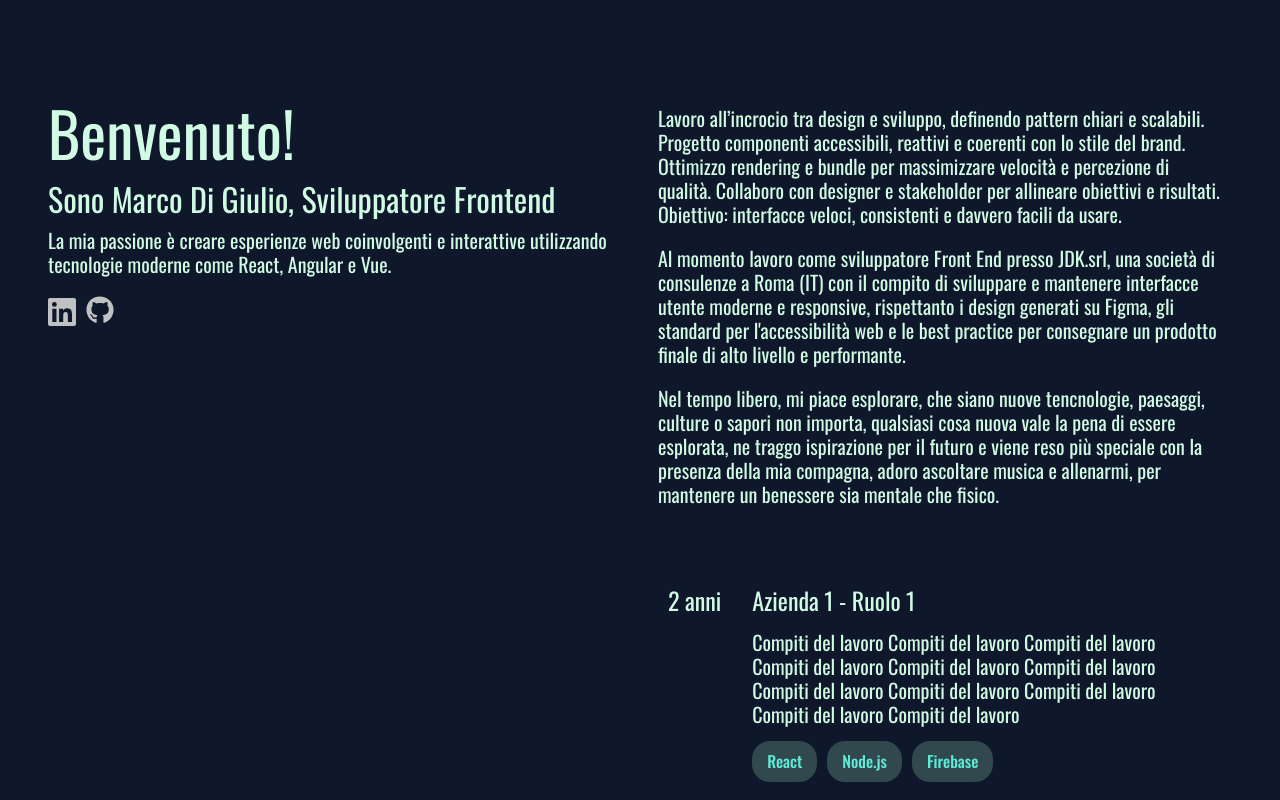
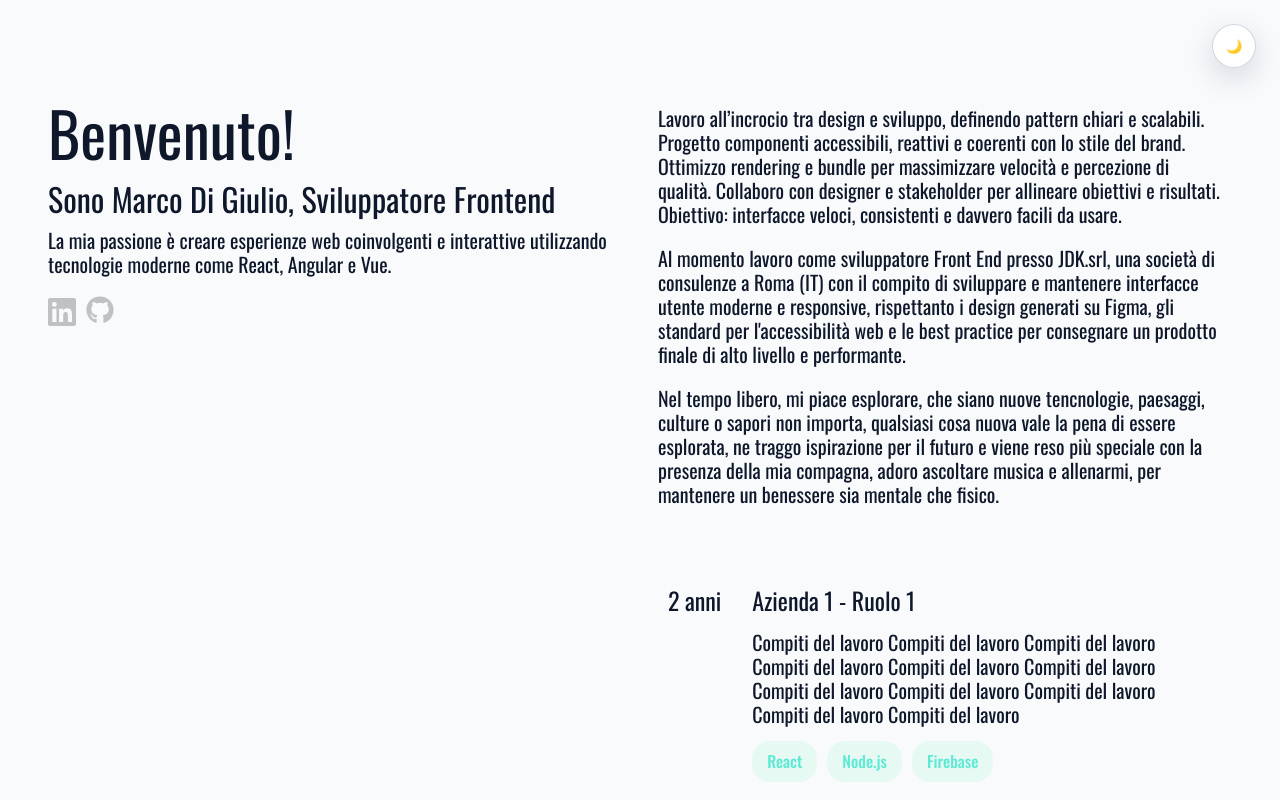
Before and after one commit to mDiGiulio94/Portfolio, a React (Create React App) app: page / in a window 1280 px wide. Shown: the top 800 px of the page. Built offline with nearby package versions, Linux system fonts and the light colour scheme.

Commit message:
Simplify color mode handling

```diff
--- a/src/App.js
+++ b/src/App.js
@@ -7,6 +7,7 @@ import {
 } from "react-router-dom";
 import Loading from "./feature/Loading.js";
 import ScrollTop from "./feature/ScrollTop.js";
+import ColorMode from "./feature/ColorMode.js";
 
 const Home = lazy(() => import("./pages/Home.js"));
 const AllJobs = lazy(() => import("./pages/AllJobs.js"));
@@ -16,11 +17,14 @@ const AllJobs = lazy(() => import("./pages/AllJobs.js"));
 function App() {
     return (
       <Router>
-      <Suspense fallback={
+        <ColorMode />
+        <Suspense
+          fallback={
             <div className="loading-container">
               <Loading />
             </div>
-    }>
+          }
+        >
           <Routes>
             <Route path="/" element={<Home />} />
             <Route path="/projects" element={<AllJobs />} />
--- /dev/null
+++ b/src/feature/ColorMode.js
@@ -0,0 +1,100 @@
+import React from "react";
+import styled from "styled-components";
+
+const STORAGE_KEY = "portfolio-color-mode";
+const isBrowser = typeof window !== "undefined";
+
+/**
+ * Determina il tema iniziale seguendo questo ordine:
+ * 1. preferenza salvata in localStorage
+ * 2. preferenza del sistema operativo
+ * 3. fallback al tema scuro
+ */
+const getInitialMode = () => {
+  if (!isBrowser) {
+    return "dark";
+  }
+
+  const stored = window.localStorage.getItem(STORAGE_KEY);
+  if (stored === "light" || stored === "dark") {
+    return stored;
+  }
+
+  if (window.matchMedia?.("(prefers-color-scheme: light)")?.matches) {
+    return "light";
+  }
+
+  return "dark";
+};
+
+export default function ColorMode() {
+  // Stato principale che contiene il tema attivo ("light" o "dark").
+  const [mode, setMode] = React.useState(getInitialMode);
+
+  React.useEffect(() => {
+    if (!isBrowser) {
+      return;
+    }
+
+    const root = document.documentElement;
+    root.dataset.theme = mode;
+    root.style.colorScheme = mode;
+
+    window.localStorage.setItem(STORAGE_KEY, mode);
+  }, [mode]);
+
+  // Alterna tra i due temi e aggiorna lo stato.
+  const toggleMode = React.useCallback(() => {
+    setMode((current) => (current === "dark" ? "light" : "dark"));
+  }, []);
+
+  const nextLabel = mode === "dark" ? "chiara" : "scura";
+
+  return (
+    <ToggleButton
+      type="button"
+      onClick={toggleMode}
+      aria-pressed={mode === "light"}
+      aria-label={`Attiva la modalità ${nextLabel}`}
+      title={`Passa alla modalità ${nextLabel}`}
+    >
+      <span aria-hidden="true">{mode === "dark" ? "☀️" : "🌙"}</span>
+    </ToggleButton>
+  );
+}
+
+const ToggleButton = styled.button`
+  position: fixed;
+  top: 24px;
+  right: 24px;
+  width: 44px;
+  height: 44px;
+  display: grid;
+  place-items: center;
+  border-radius: 999px;
+  border: 1px solid var(--color-border, #ccc);
+  background-color: var(--color-toggle-bg, rgba(15, 23, 42, 0.75));
+  color: var(--color-toggle-text, inherit);
+  cursor: pointer;
+  transition: transform 0.2s ease, box-shadow 0.2s ease;
+  box-shadow: 0 10px 30px var(--color-toggle-shadow, rgba(15, 23, 42, 0.18));
+  z-index: 1000;
+
+  &:hover,
+  &:focus-visible {
+    transform: translateY(-2px);
+    box-shadow: 0 14px 34px var(--color-toggle-shadow-hover, rgba(15, 23, 42, 0.26));
+  }
+
+  &:focus-visible {
+    outline: 3px solid rgba(94, 234, 212, 0.6);
+    outline-offset: 2px;
+  }
+
+  @media (max-width: 600px) {
+    top: 16px;
+    right: 16px;
+    width: 40px;
+    height: 40px;
+  }
+`;
--- a/src/index.css
+++ b/src/index.css
@@ -7,7 +7,7 @@
 }
 
 /* variabili corrispondenti ai font di tutto il progetto e al loro ridimensionamento quando lo schermo cambia */
-:root{
+:root {
   /* base */
   --fs-body: clamp(16px, 0.30vw + 15px, 18px);
   --lh-body: 1.6;
@@ -21,6 +21,41 @@
   --fs-h1: clamp(36px, 3.40vw + 18px, 64px); /* puoi spingere a 72–80px per hero */
 
   --lh-h: 1.2;
+
+  color-scheme: dark;
+  /* colori tema scuro (default) */
+  --color-background: #0f172a;
+  --color-text: #d1fae5;
+  --color-surface: rgba(15, 23, 42, 0.85);
+  --color-border: rgba(148, 163, 184, 0.4);
+  --color-toggle-bg: rgba(15, 23, 42, 0.75);
+  --color-toggle-text: #f8fafc;
+  --color-toggle-shadow: rgba(15, 23, 42, 0.18);
+  --color-toggle-shadow-hover: rgba(15, 23, 42, 0.26);
+}
+
+[data-theme="light"] {
+  color-scheme: light;
+  --color-background: #f8fafc;
+  --color-text: #0f172a;
+  --color-surface: rgba(255, 255, 255, 0.9);
+  --color-border: rgba(148, 163, 184, 0.45);
+  --color-toggle-bg: rgba(255, 255, 255, 0.9);
+  --color-toggle-text: #0f172a;
+  --color-toggle-shadow: rgba(15, 23, 42, 0.15);
+  --color-toggle-shadow-hover: rgba(15, 23, 42, 0.22);
+}
+
+[data-theme="dark"] {
+  color-scheme: dark;
+  --color-background: #0f172a;
+  --color-text: #d1fae5;
+  --color-surface: rgba(15, 23, 42, 0.85);
+  --color-border: rgba(148, 163, 184, 0.4);
+  --color-toggle-bg: rgba(15, 23, 42, 0.75);
+  --color-toggle-text: #f8fafc;
+  --color-toggle-shadow: rgba(15, 23, 42, 0.18);
+  --color-toggle-shadow-hover: rgba(15, 23, 42, 0.26);
 }
 
 h1 { font-size: var(--fs-h1); line-height: var(--lh-h); }
@@ -38,19 +73,20 @@ body {
   font-size: var(--fs-body); line-height: var(--lh-body);
   -webkit-font-smoothing: antialiased;
   -moz-osx-font-smoothing: grayscale;
-  background-color: #0f172a;
+  background-color: var(--color-background);
   font-family: 'Oswald', 'sans-serif';
   font-weight: 200;
-   color: #D1FAE5;
-   /* color:#A7F3D0; */
+  color: var(--color-text);
+  /* color:#A7F3D0; */
    /* color: #CFFAFE; */
-   /* rosso buono per cancelare */
-   /* color: #EF4444; */
-   /* color: #94A3B8; */
-    padding-left: 3rem;
+  /* rosso buono per cancelare */
+  /* color: #EF4444; */
+  /* color: #94A3B8; */
+  padding-left: 3rem;
   padding-right: 3rem;
   padding-top: 6rem;
   padding-bottom: 6rem;
+  transition: background-color 0.4s ease, color 0.4s ease;
 
 
 }
--- a/src/pages/Home.js
+++ b/src/pages/Home.js
@@ -1,4 +1,4 @@
-import React from "react";
+import React, { useEffect, useState } from "react";
 import styled from "styled-components";
 import Welcome from "../shared/sections/Welcome.js";
 import Presentazione from "../shared/sections/Presentation.js";
@@ -7,8 +7,14 @@ import Projects from "../shared/sections/Projects.js";
 import useMediaQuery from "../shared/hooks/hooks.js";
 
 export default function Home() {
+  const isSmall = useMediaQuery("(max-width: 600px)");
+  const [isRightVisible, setIsRightVisible] = useState(false);
 
-    const isSmall = useMediaQuery("(max-width: 600px)")
+  useEffect(() => {
+    const timeout = window.requestAnimationFrame(() => setIsRightVisible(true));
+
+    return () => window.cancelAnimationFrame(timeout);
+  }, []);
 
   return (
     <Container $small={isSmall}>
@@ -16,7 +22,7 @@ export default function Home() {
         <Welcome />
       </ContainerLeft>
 
-      <ContainerRight $small={isSmall}>
+      <ContainerRight $small={isSmall} $visible={isRightVisible}>
         <Presentazione />
         <Workplaces />
         <Projects />
@@ -55,4 +61,7 @@ const ContainerRight = styled.div`
   flex-direction: column;
   gap: 50px;
   width: ${props => props.$small ? "100%" : "50%"};
+  opacity: ${props => (props.$visible ? 1 : 0)};
+  transform: translateY(${props => (props.$visible ? "0" : "12px")});
+  transition: opacity 0.6s ease, transform 0.6s ease;
 `;
--- a/src/shared/components/Table.js
+++ b/src/shared/components/Table.js
@@ -73,15 +73,19 @@ const TableX = styled.table`
   width: 100%;
   font-size: 14px;
   overflow-x: auto;
-  border-collapse: separate;
+  border-collapse: collapse;
   border-radius: 5px;
   box-shadow: 0 8px 10px rgba(2, 6, 23, 0.12);
-  padding: 10px;
+  border-spacing: 0;
 `;
 
 const Thead = styled.thead``;
 
-const Tbody = styled.tbody``;
+const Tbody = styled.tbody`
+  & > tr {
+    border-bottom: 1px solid var(--color-border, #ccc);
+  }
+`;
 
 const Tr = styled.tr`
 `;
```
Lines whose indentation alone changed are shown as unchanged.
